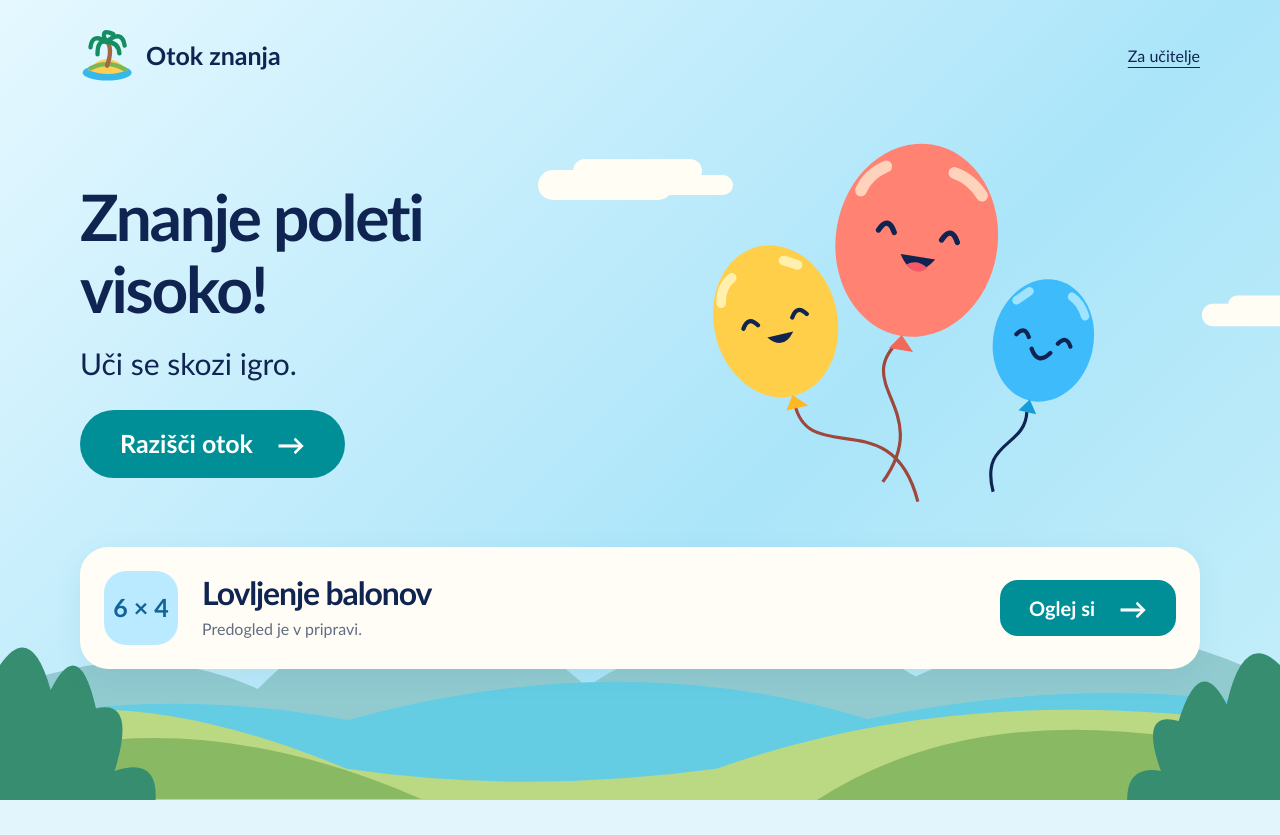
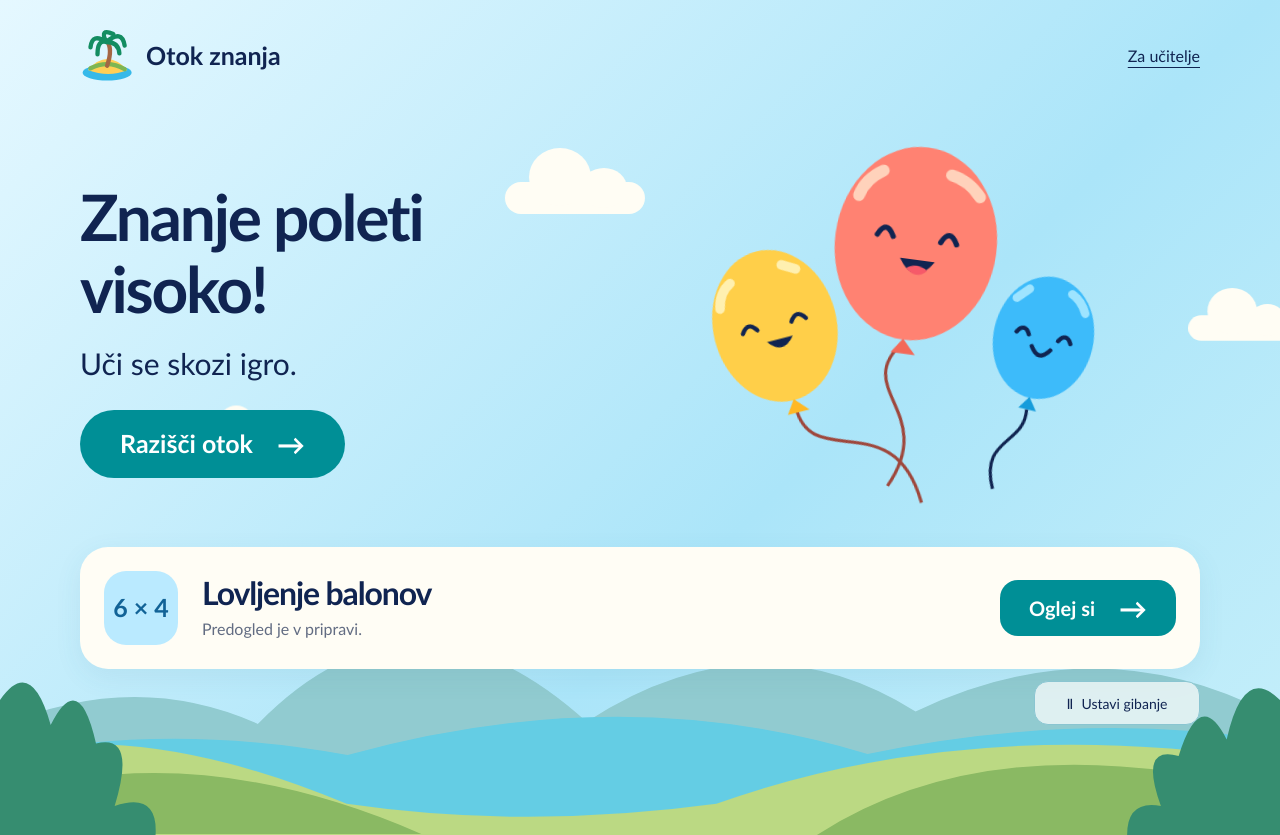
Before and after one commit to poucno/Website, a React (Vite) app in the folder frontend/: page / in a window 1280 px wide. Before the commit the page ends 800 px from the top, so only its background shows below. Built offline with nearby package versions, Linux system fonts and the light colour scheme.

Commit message:
Animate landing page decorations
Refs #12

```diff
--- a/frontend/src/App.tsx
+++ b/frontend/src/App.tsx
@@ -20,7 +20,7 @@ function Layout() {
   }, [pathname])
 
   return (
-    <div className={`app-shell ${isTeacherPage ? 'teacher-shell' : 'child-shell'}`}>
+    <div className={`app-shell ${isTeacherPage ? 'teacher-shell' : 'child-shell'} ${pathname === '/' ? 'landing-shell' : ''}`}>
       <a className="skip-link" href="#main-content">Preskoči na vsebino</a>
       <header className="site-header">
         <Link className="brand" to="/" aria-label="Otok znanja – začetna stran">
--- a/frontend/src/components/Decorations.tsx
+++ b/frontend/src/components/Decorations.tsx
@@ -1,3 +1,5 @@
+import { useEffect, useRef } from 'react'
+
 export function IslandMark() {
   return (
     <svg viewBox="0 0 64 64" aria-hidden="true" focusable="false">
@@ -10,9 +12,54 @@ export function IslandMark() {
   )
 }
 
-export function Balloons() {
+export function Balloons({ animated = false, motionEnabled = true }: { animated?: boolean; motionEnabled?: boolean }) {
+  const svgRef = useRef<SVGSVGElement>(null)
+
+  useEffect(() => {
+    if (!animated || !motionEnabled) return
+    const balloons = [...(svgRef.current?.querySelectorAll<SVGGElement>('.balloon-tilt') ?? [])]
+    const finePointer = window.matchMedia('(hover: hover) and (pointer: fine)')
+    let frame = 0
+
+    function resetTilt() {
+      cancelAnimationFrame(frame)
+      balloons.forEach(balloon => balloon.style.removeProperty('--balloon-tilt'))
+    }
+
+    function handlePointerMove(event: PointerEvent) {
+      if (event.pointerType !== 'mouse' || !finePointer.matches) return
+      cancelAnimationFrame(frame)
+      frame = requestAnimationFrame(() => {
+        // Read positions together before updating transforms; do not re-render on mouse movement.
+        const angles = balloons.map(balloon => {
+          const body = balloon.querySelector('ellipse')?.getBoundingClientRect()
+          if (!body) return 0
+          const dx = event.clientX - (body.left + body.width / 2)
+          const dy = event.clientY - (body.top + body.height / 2)
+          const closeness = Math.max(0, 1 - Math.hypot(dx, dy) / 180)
+          return Math.max(-6, Math.min(6, dx / 14)) * closeness
+        })
+        balloons.forEach((balloon, index) => balloon.style.setProperty('--balloon-tilt', `${angles[index] ?? 0}deg`))
+      })
+    }
+
+    window.addEventListener('pointermove', handlePointerMove)
+    window.addEventListener('blur', resetTilt)
+    document.documentElement.addEventListener('pointerleave', resetTilt)
+    finePointer.addEventListener('change', resetTilt)
+    return () => {
+      window.removeEventListener('pointermove', handlePointerMove)
+      window.removeEventListener('blur', resetTilt)
+      document.documentElement.removeEventListener('pointerleave', resetTilt)
+      finePointer.removeEventListener('change', resetTilt)
+      resetTilt()
+    }
+  }, [animated, motionEnabled])
+
   return (
-    <svg className="balloons" viewBox="0 0 460 390" aria-hidden="true" focusable="false">
+    <svg ref={svgRef} className={`balloons ${animated ? 'balloons--animated' : ''}`} viewBox="0 0 460 390" aria-hidden="true" focusable="false">
+      <g className="balloon-float balloon-float--coral">
+        <g className="balloon-tilt">
           <g transform="translate(174 16) rotate(9 85 100)">
             <path d="M85 189 C43 239 127 249 89 324" fill="none" stroke="#9e473c" strokeWidth="3" />
             <ellipse cx="85" cy="95" rx="76" ry="91" fill="#ff8272" />
@@ -22,6 +69,10 @@ export function Balloons() {
             <path d="M72 110 Q88 136 105 110Z" fill="#102451" />
             <path d="M79 119 Q88 112 99 119 Q90 129 79 119" fill="#f65a69" />
           </g>
+        </g>
+      </g>
+      <g className="balloon-float balloon-float--yellow">
+        <g className="balloon-tilt">
           <g transform="translate(63 110) rotate(-13 65 80)">
             <path d="M65 156 C64 219 155 175 157 272" fill="none" stroke="#9e473c" strokeWidth="3" />
             <ellipse cx="65" cy="77" rx="58" ry="72" fill="#ffcf49" />
@@ -30,12 +81,18 @@ export function Balloons() {
             <path d="M34 77 Q41 66 48 77 M81 77 Q88 66 95 77" fill="none" stroke="#102451" strokeWidth="4" strokeLinecap="round" />
             <path d="M54 90 Q66 106 79 90Z" fill="#102451" />
           </g>
+        </g>
+      </g>
+      <g className="balloon-float balloon-float--blue">
+        <g className="balloon-tilt">
           <g transform="translate(328 143) rotate(13 50 65)">
             <path d="M50 131 C56 164 13 167 36 211" fill="none" stroke="#102451" strokeWidth="3" />
             <ellipse cx="50" cy="62" rx="47" ry="58" fill="#3dbbfa" />
             <path d="m27 20 -10 11 M67 16 Q77 20 83 31" fill="none" stroke="#9ee4ff" strokeWidth="8" strokeLinecap="round" />
             <path d="m50 119 -8 12 17 0Z" fill="#159cdb" />
             <path d="M24 62 Q30 52 36 62 M64 62 Q70 52 76 62 M41 72 Q50 86 59 72" fill="none" stroke="#102451" strokeWidth="4" strokeLinecap="round" />
+          </g>
+        </g>
       </g>
     </svg>
   )
--- a/frontend/src/pages/HomePage.tsx
+++ b/frontend/src/pages/HomePage.tsx
@@ -1,16 +1,35 @@
 import { Link } from 'react-router-dom'
+import { useEffect, useState } from 'react'
 import { Balloons } from '../components/Decorations'
 
 export default function HomePage() {
+  const [paused, setPaused] = useState(false)
+  const [reducedMotion, setReducedMotion] = useState(() => window.matchMedia('(prefers-reduced-motion: reduce)').matches)
+  const motionEnabled = !paused && !reducedMotion
+
+  useEffect(() => {
+    const preference = window.matchMedia('(prefers-reduced-motion: reduce)')
+    function handleChange(event: MediaQueryListEvent) {
+      setReducedMotion(event.matches)
+    }
+    preference.addEventListener('change', handleChange)
+    return () => preference.removeEventListener('change', handleChange)
+  }, [])
+
   return (
-    <>
+    <div className="landing-page" data-motion={motionEnabled ? 'running' : 'paused'}>
+      <div className="landing-clouds" aria-hidden="true">
+        <span className="cloud cloud--first" />
+        <span className="cloud cloud--second" />
+        <span className="cloud cloud--third" />
+      </div>
       <section className="hero" aria-labelledby="welcome-title">
         <div className="hero-copy">
           <h1 id="welcome-title">Znanje poleti<br />visoko!</h1>
           <p>Uči se skozi igro.</p>
           <Link className="button hero-button" to="/preview">Razišči otok <span aria-hidden="true">→</span></Link>
         </div>
-        <Balloons />
+        <Balloons animated motionEnabled={motionEnabled} />
       </section>
       <section className="game-card" aria-labelledby="game-title">
         <span className="game-icon" aria-hidden="true">6 × 4</span>
@@ -20,6 +39,14 @@ export default function HomePage() {
         </div>
         <Link className="button" to="/preview">Oglej si <span aria-hidden="true">→</span></Link>
       </section>
-    </>
+      {!reducedMotion && (
+        <div className="motion-controls">
+          <button className="motion-toggle" onClick={() => setPaused(!paused)}>
+            <span aria-hidden="true">{paused ? '▷' : 'Ⅱ'}</span>
+            {paused ? 'Nadaljuj gibanje' : 'Ustavi gibanje'}
+          </button>
+        </div>
+      )}
+    </div>
   )
 }
--- a/frontend/src/styles.css
+++ b/frontend/src/styles.css
@@ -40,6 +40,34 @@ main:focus { outline: none; }
 }
 .child-shell::before { top: 170px; left: 42%; }
 .child-shell::after { top: 300px; right: -40px; transform: scale(0.75); }
+.landing-shell::before, .landing-shell::after { content: none; }
+.landing-clouds { position: absolute; z-index: -1; top: 0; bottom: 0; left: 50%; width: 100vw; transform: translateX(-50%); pointer-events: none; }
+.cloud { position: absolute; width: 140px; height: 32px; border-radius: 100px; background: #fffdf4; animation: cloud-drift 45s ease-in-out infinite alternate; }
+.cloud::before, .cloud::after { content: ''; position: absolute; border-radius: 50%; background: inherit; }
+.cloud::before { width: 62px; height: 58px; left: 24px; bottom: 8px; }
+.cloud::after { width: 46px; height: 40px; left: 76px; bottom: 6px; }
+.cloud--first { top: 70px; left: 40%; animation-delay: -12s; }
+.cloud--second { top: 200px; right: 0; scale: 0.8; animation-duration: 55s; animation-delay: -32s; }
+.cloud--third { top: 305px; left: 12%; scale: 0.55; animation-duration: 38s; animation-delay: -19s; }
+.balloons--animated { overflow: visible; pointer-events: none; }
+.balloons--animated .balloon-float { transform-box: fill-box; transform-origin: 50% 40%; animation: balloon-sway 6s ease-in-out infinite; }
+.balloons--animated .balloon-float--yellow { animation-duration: 7s; animation-delay: -2s; }
+.balloons--animated .balloon-float--blue { animation-duration: 5.5s; animation-delay: -4s; }
+.balloon-tilt { transform-box: fill-box; transform-origin: 50% 35%; transform: rotate(var(--balloon-tilt, 0deg)); transition: transform 700ms ease-out; }
+.landing-page[data-motion='paused'] .cloud, .landing-page[data-motion='paused'] .balloon-float { animation-play-state: paused; }
+.landing-page[data-motion='paused'] .balloon-tilt { transition: none; }
+.motion-controls { display: flex; justify-content: flex-end; margin-top: 12px; }
+.motion-toggle { display: inline-flex; align-items: center; justify-content: center; gap: 8px; min-width: 166px; min-height: 44px; padding: 8px 14px; border: 1px solid #8ac5d1; border-radius: 14px; background: #ffffffb3; color: #102451; font-size: 14px; }
+.motion-toggle:hover { background: #fffdf4; }
+
+@keyframes cloud-drift {
+  from { transform: translateX(-40px); }
+  to { transform: translateX(65px); }
+}
+@keyframes balloon-sway {
+  0%, 100% { transform: translateY(4px) rotate(-1.5deg); }
+  50% { transform: translateY(-7px) rotate(1.5deg); }
+}
 .site-header {
   display: flex;
   align-items: center;
@@ -164,6 +192,8 @@ main { position: relative; z-index: 1; padding-bottom: 110px; }
 }
 
 @media (prefers-reduced-motion: reduce) {
+  .cloud, .balloons--animated .balloon-float { animation: none; }
+  .balloon-tilt { transition: none; transform: none; }
   .button { transition: none; }
   .button:active { transform: none; }
 }
```
Lines whose indentation alone changed are shown as unchanged.
